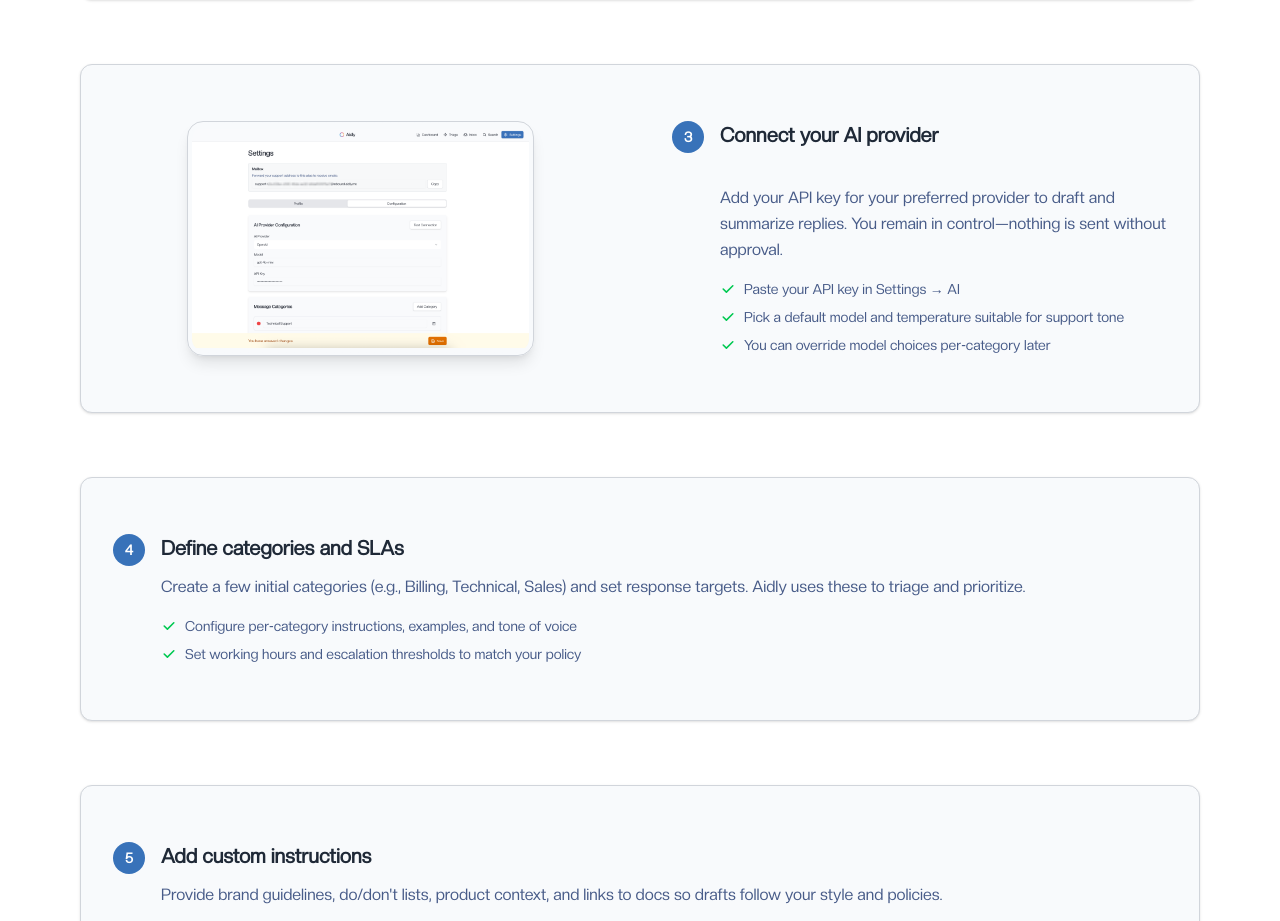
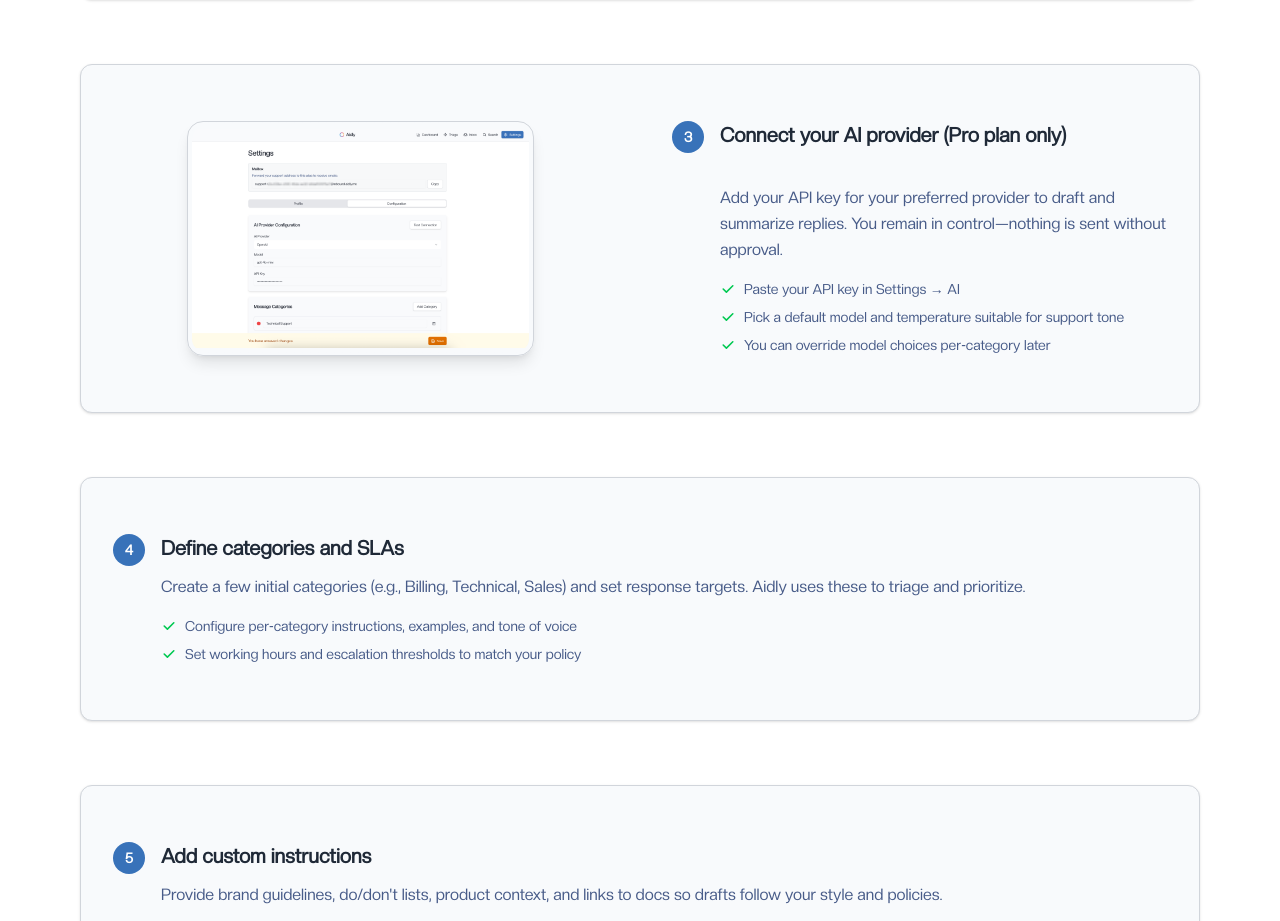
Before and after one commit to matiiimat/cs-appv1, a Next.js app: page /getting-started in a window 1280 px wide. Shown: the part 840-1761 px from the top of the page. Built offline with nearby package versions, Linux system fonts and the light colour scheme.

Commit message:
Removal Career Page (Redeploy)

```diff
--- a/app/getting-started/page.tsx
+++ b/app/getting-started/page.tsx
@@ -95,7 +95,7 @@ export default function GettingStartedPage() {
                     3
                   </div>
                   <div>
-                    <h2 className="text-xl font-bold mb-3">Connect your AI provider</h2>
+                    <h2 className="text-xl font-bold mb-3">Connect your AI provider (Pro plan only)</h2>
                   </div>
                 </div>
                 <p className="text-muted-foreground leading-relaxed mb-4 ml-12">
--- a/app/page.tsx
+++ b/app/page.tsx
@@ -1003,7 +1003,7 @@ export default function LuxuryLanding() {
               <div className="flex items-center gap-8 text-sm text-slate-500 dark:text-white/40">
                 <Link href="/privacy" className="transition-colors hover:text-slate-900 dark:hover:text-white">Privacy</Link>
                 <Link href="/terms" className="transition-colors hover:text-slate-900 dark:hover:text-white">Terms</Link>
-                <Link href="/careers" className="transition-colors hover:text-slate-900 dark:hover:text-white">Careers</Link>
+                {/*<Link href="/careers" className="transition-colors hover:text-slate-900 dark:hover:text-white">Careers</Link>*/}
                 <Link href="/dpa" className="transition-colors hover:text-slate-900 dark:hover:text-white">DPA</Link>
               </div>
 
```
